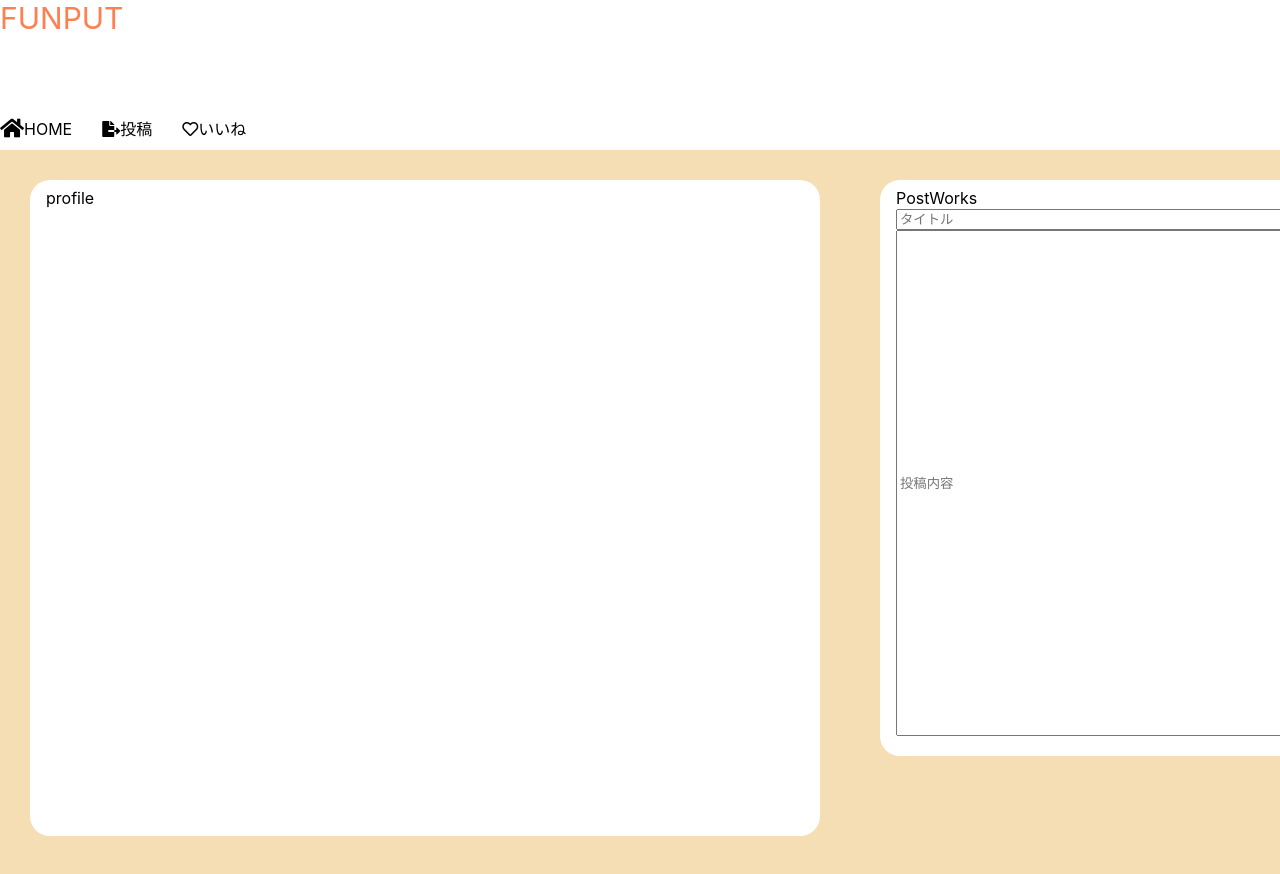
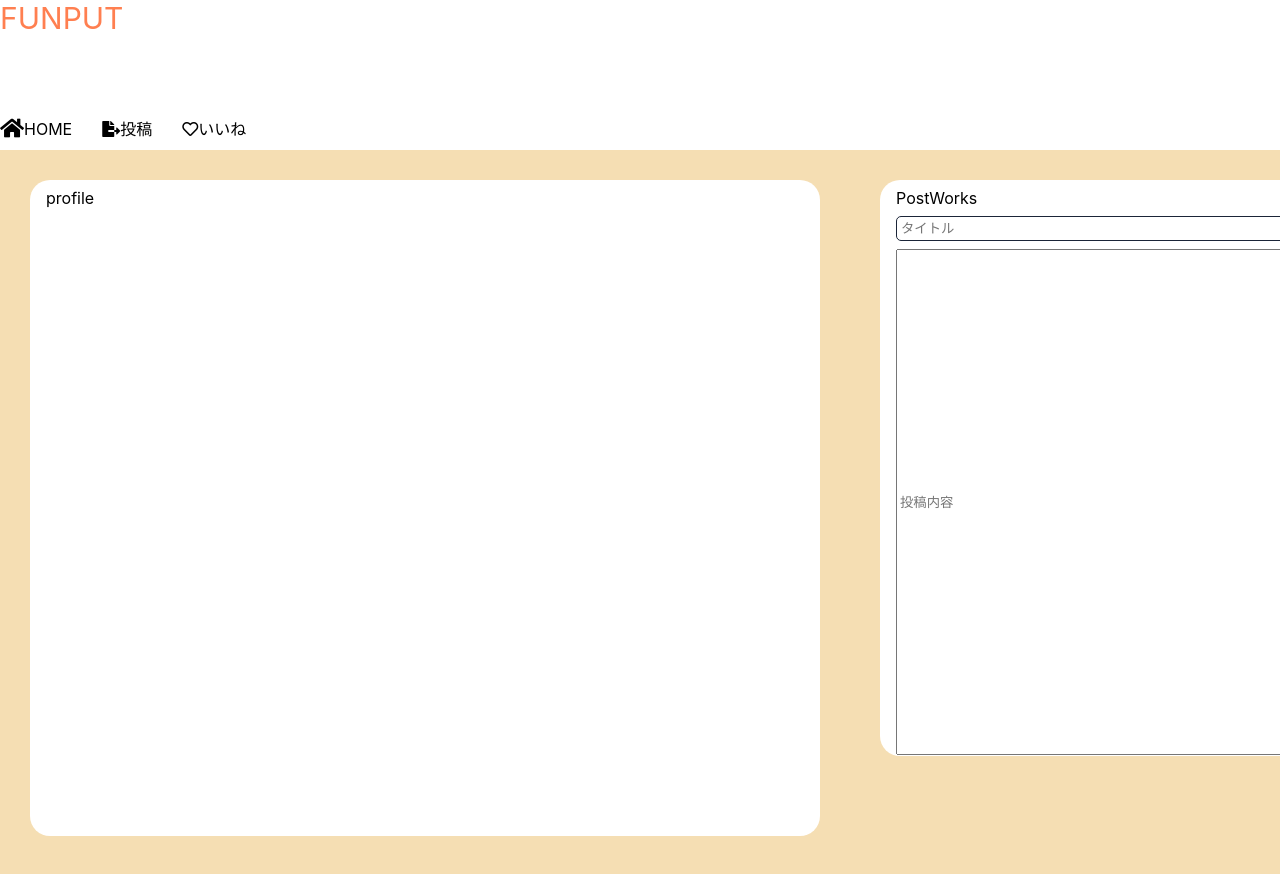
Before and after one commit to ICT-FUNney/team2-funput-Client, a React (Create React App) app: page /post in a window 1280 px wide. Shown: the top 874 px of the page. Built offline with nearby package versions, Linux system fonts and the light colour scheme.

Commit message:
コードの修正

```diff
--- a/src/styles/Elements/WorkDetail.css
+++ b/src/styles/Elements/WorkDetail.css
@@ -11,3 +11,13 @@ input.box2{
 width: 500px;
 height: 500px;
 }
+.title input[type=text] {
+	box-sizing: border-box;
+	width: 100%;
+	margin: 8px 0;
+	padding: 0.3em;
+	transition: 0.3s;
+	border: 1px solid #1b2538;
+	border-radius: 5px;
+	outline: none;
+}
```
